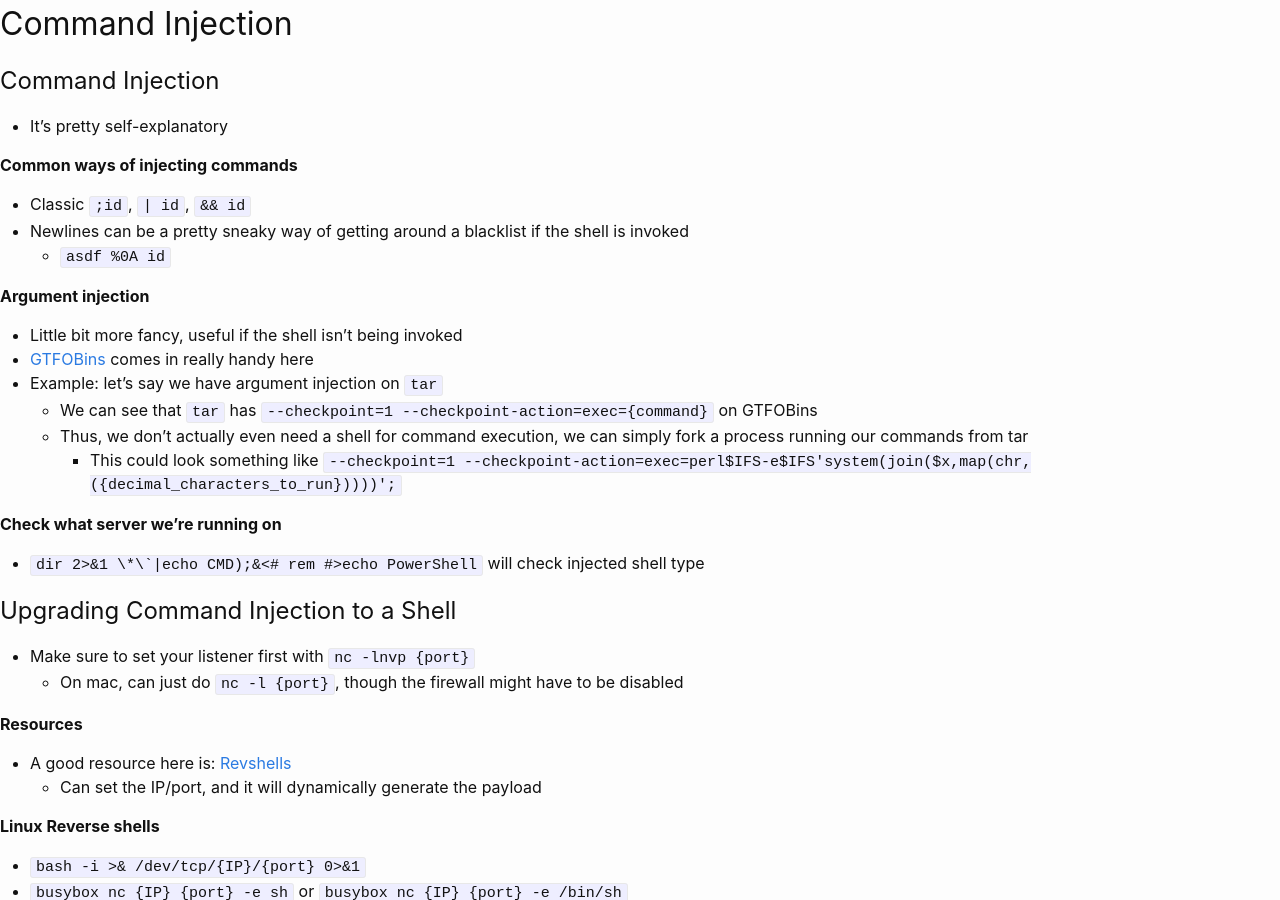
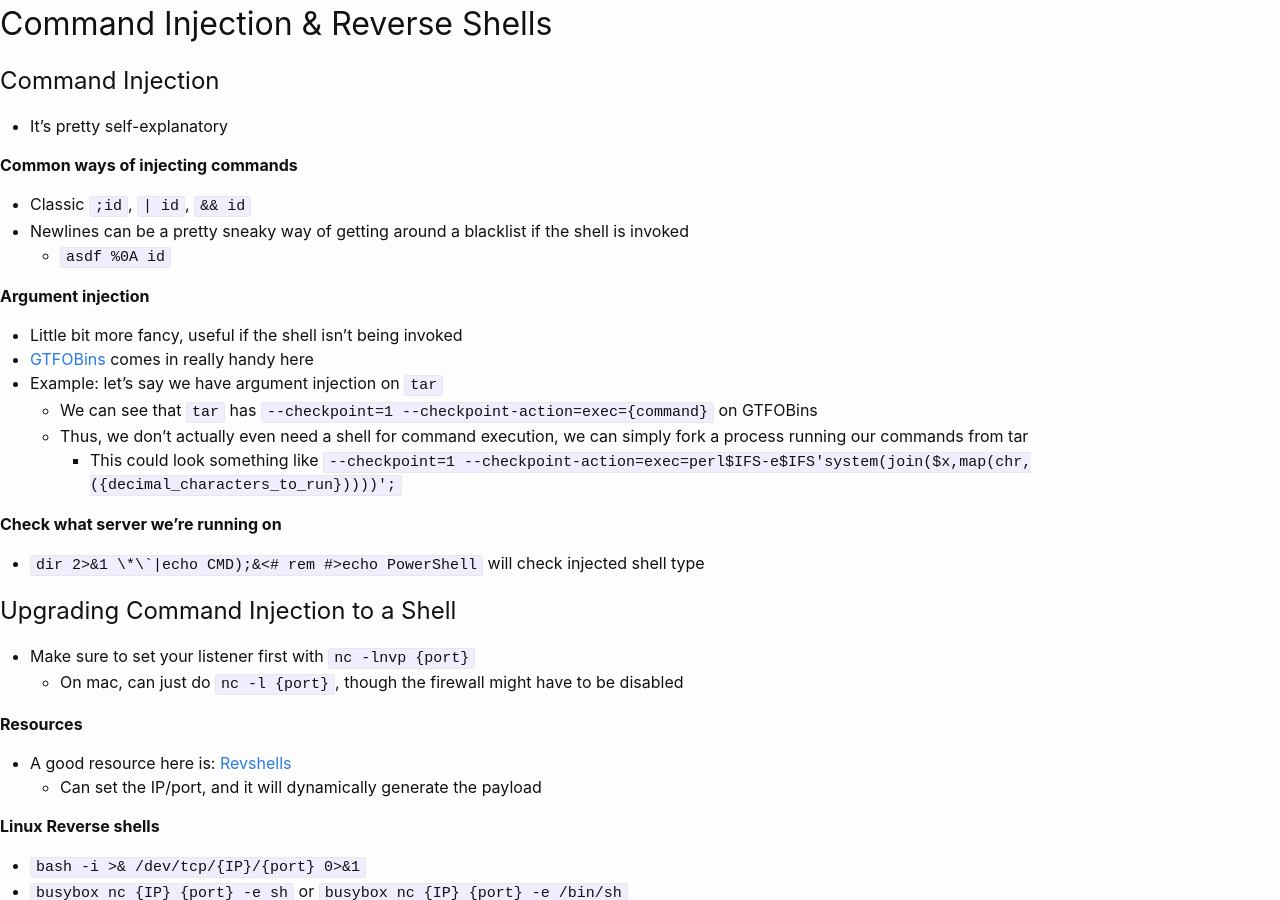
Before and after one commit to KhaelK138/KhaelK138.github.io, a Jekyll site: the page built from webappnotes/CommandInjection.md, in a window 1280 px wide and 900 px high. Built offline with Jekyll 4.4.1, drawn with Linux system fonts in a browser that asks for light colours; our own code applies the rules of GitHub Pages for plain Markdown files.

Commit message:
made command injection notes viewable

```diff
--- a/notes.html
+++ b/notes.html
@@ -61,6 +61,7 @@
   <ul>
     <li><a href="./webappnotes/APIs.html">API Testing</a></li>
     <li><a href="./webappnotes/Clickjacking.html">Clickjacking</a></li>
+    <li><a href="./webappnotes/CommandInjection.html">Command Injection & Reverse Shells</a></li>
     <li><a href="./webappnotes/CSRF.html">Cross-site Request Forgery</a></li>
     <li><a href="./webappnotes/XSS.html">Cross-site Scripting</a></li>
     <li><a href="./webappnotes/DependencyConfusion.html">Dependency Confusion</a></li>
--- a/webappnotes/CommandInjection.md
+++ b/webappnotes/CommandInjection.md
@@ -1,6 +1,6 @@
 ---
 layout: blank
-pagetitle: Command Injection
+pagetitle: Command Injection & Reverse Shells
 ---
 
 ## Command Injection
```
